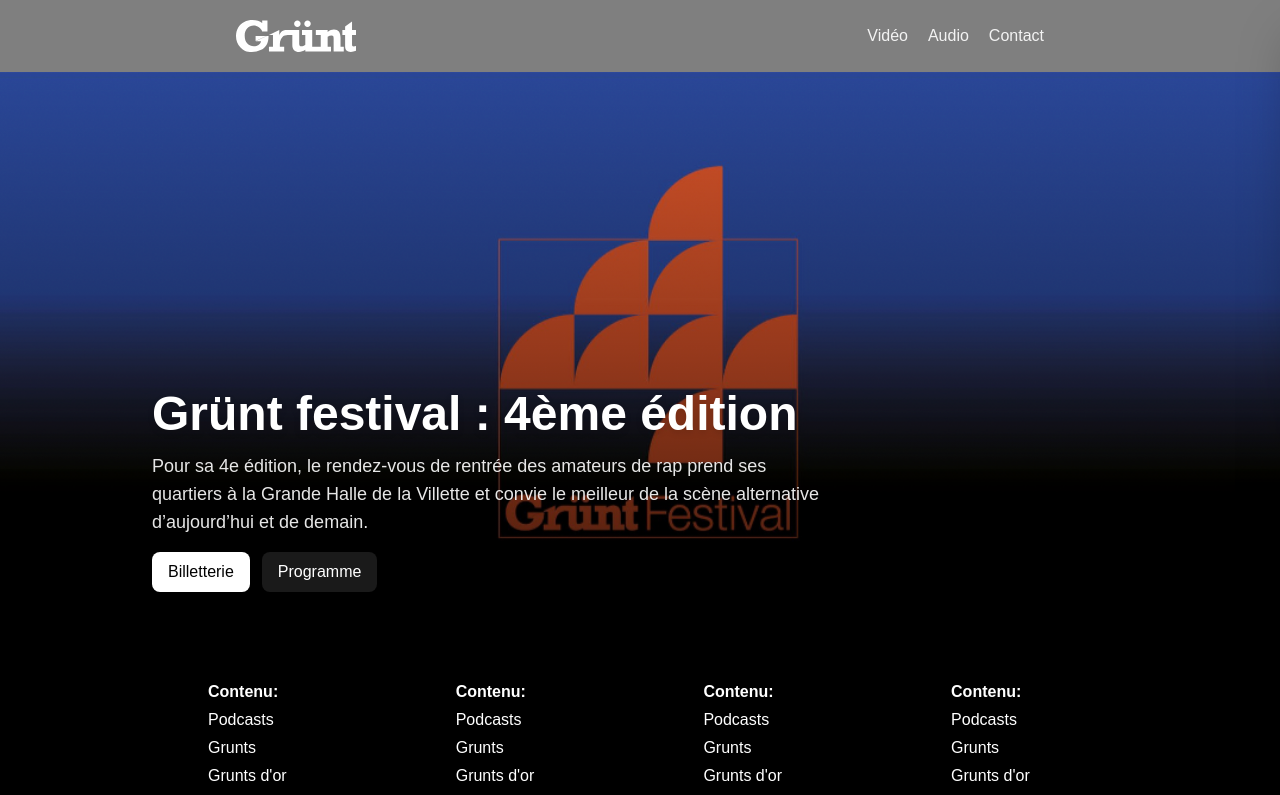
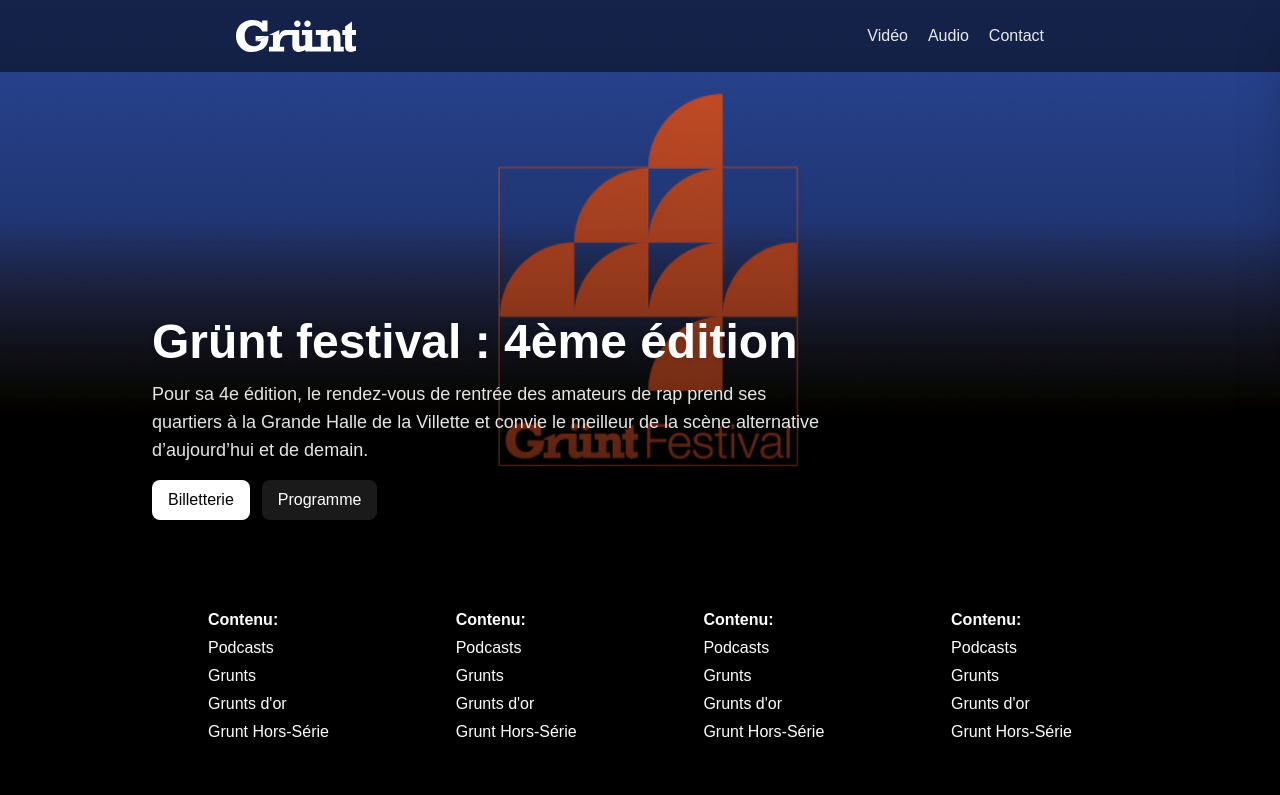
Before and after one commit to v3nel/gruntsiterework, a Next.js app: page / in a window 1280 px wide. Shown: the top 795 px of the page. Built offline with nearby package versions, Linux system fonts and the light colour scheme.

Commit message:
Restructure page layout with Navbar and Hero sections

```diff
--- a/app/page.tsx
+++ b/app/page.tsx
@@ -5,23 +5,23 @@
 
 export default function Home() {
   return (
-    <div>
+    <div className="min-h-screen flex flex-col">
       <Navbar />
 
-    {/* Hero avec image de fond + overlay + contenu superposé */}
-    <section id="header" className="relative">
+      {/* Hero avec image de fond + overlay + contenu superposé */}
+      <section id="header" className="relative -mt-[72px] ">
         {/* Image de couverture */}
         <img
           src="/Gruntfestival4.png"
-          alt="Grünt Festival – 4ème édition"
+          alt="Grünt Festival 4ème édition"
           className="h-[60vh] w-full object-cover sm:h-[70vh]"
         />
 
         {/* Voile sombre pour lisibilité du texte */}
-  <div className="absolute inset-0 bg-linear-to-t from-black/70 via-black/30 to-transparent pointer-events-none" />
+        <div className="absolute inset-0 bg-linear-to-t from-black/70 via-black/30 to-transparent pointer-events-none" />
 
         {/* Contenu superposé */}
-        <div className="absolute inset-0 flex items-end">
+        <div className="absolute inset-0 flex items-end pt-[72px]">
           <div className="w-full max-w-5xl mx-auto px-4 sm:px-6 pb-6 sm:pb-10">
             <h1 className="text-white text-3xl sm:text-5xl font-extrabold leading-tight drop-shadow-md">
               Grünt festival : 4ème édition
@@ -47,6 +47,9 @@
             </div>
           </div>
         </div>
+      </section>
+      <section id="Content" className="flex-1">
+
       </section>
 
       <section id="footer" className="flex flex-col bg-black w-full mt-auto py-12 px-52 gap-21">
```
